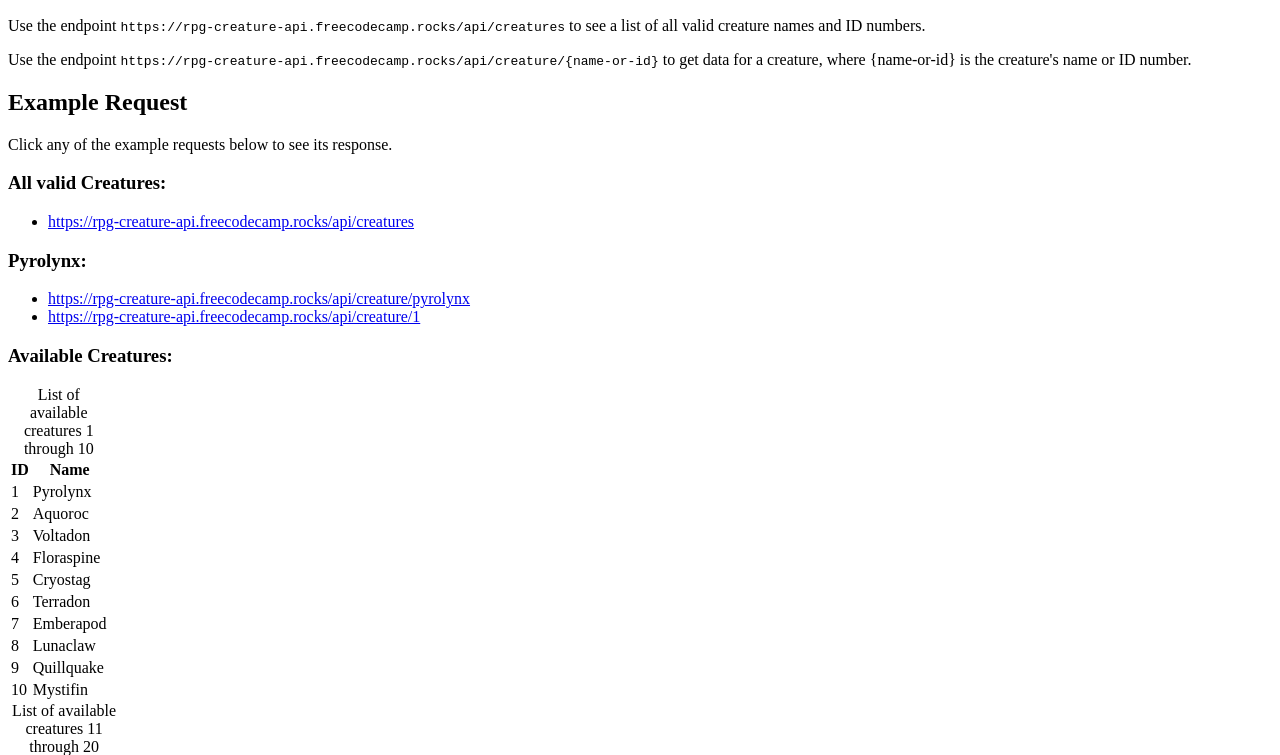
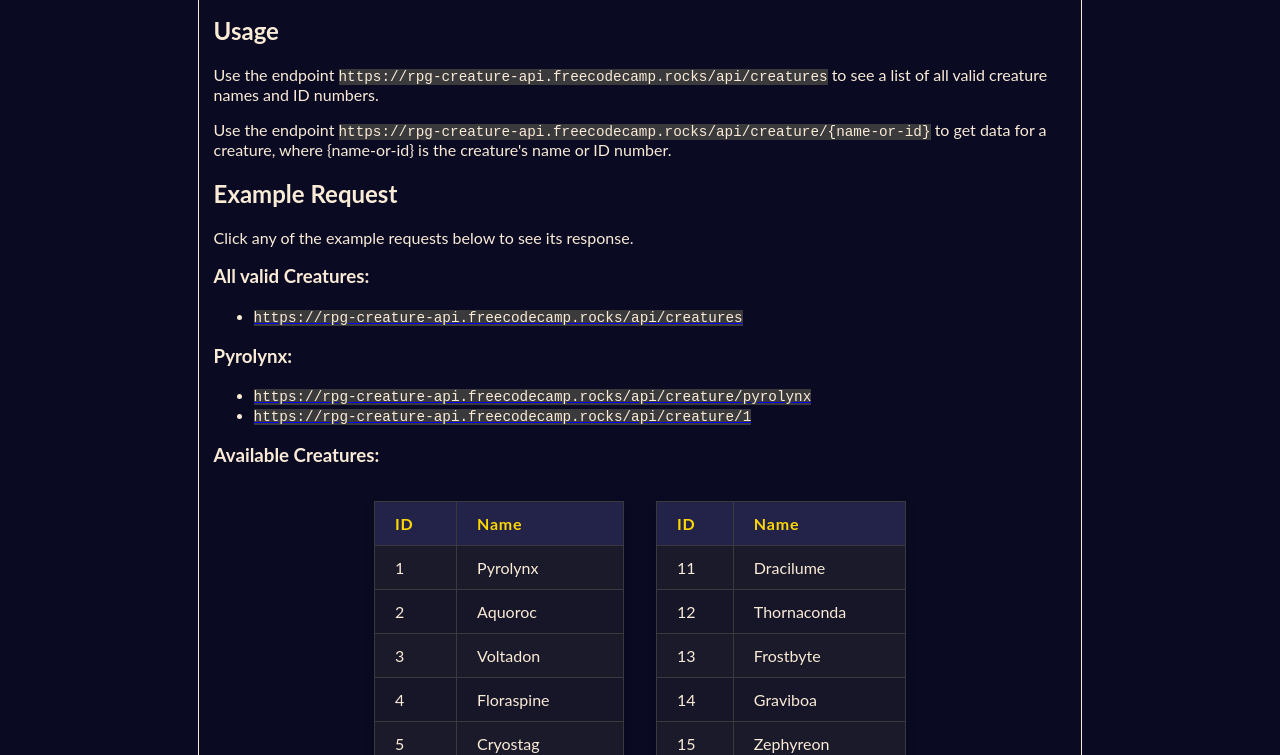
Before and after one commit to xdroj/RPG-creature-Search-API, a plain HTML site: page index.html in a window 1280 px wide. Shown: the part 110-865 px from the top of the page. Drawn offline with Linux system fonts and the light colour scheme.

Commit message:
added styles on css

```diff
--- a/index.html
+++ b/index.html
@@ -18,11 +18,11 @@
                 <p>Click any of the example requests below to see its response.</p>
 
                 <h3>All valid Creatures:</h3>
-                    <ul><li><a href="https://rpg-creature-api.freecodecamp.rocks/api/creatures" target="_blank">https://rpg-creature-api.freecodecamp.rocks/api/creatures</a></li></ul>
+                    <ul><li><a href="https://rpg-creature-api.freecodecamp.rocks/api/creatures" target="_blank"><code>https://rpg-creature-api.freecodecamp.rocks/api/creatures</code></a></li></ul>
                 <h3>Pyrolynx:</h3>
                     <ul>
-                        <li><a href="https://rpg-creature-api.freecodecamp.rocks/api/creature/pyrolynx" target="_blank">https://rpg-creature-api.freecodecamp.rocks/api/creature/pyrolynx</a></li>
-                        <li><a href="https://rpg-creature-api.freecodecamp.rocks/api/creature/1" target="_blank">https://rpg-creature-api.freecodecamp.rocks/api/creature/1</a></li>
+                        <li><a href="https://rpg-creature-api.freecodecamp.rocks/api/creature/pyrolynx" target="_blank"><code>https://rpg-creature-api.freecodecamp.rocks/api/creature/pyrolynx</code></a></li>
+                        <li><a href="https://rpg-creature-api.freecodecamp.rocks/api/creature/1" target="_blank"><code>https://rpg-creature-api.freecodecamp.rocks/api/creature/1</code></a></li>
                     </ul>
                 <h3>Available Creatures:</h3>
                     <div class="tables-wrap">
--- a/style.css
+++ b/style.css
@@ -0,0 +1,80 @@
+body {
+    font-family: Lato, sans-serif;
+    background-color: #0a0a23;
+    color: antiquewhite;
+}
+main{
+    display: flex;
+    justify-content: center;
+    align-items: center;
+    flex-direction: column;
+    margin: auto;
+}
+.usage {
+    border: 1px solid antiquewhite;
+    margin: 0 15%;
+    padding: 15px;
+}
+code{
+    background-color: #3a3a3d;
+    font-size: 1.1em;
+    color: antiquewhite;
+}
+
+/*Tables*/
+
+caption {
+  display: none;
+}
+
+.sr-only {
+  position: absolute;
+  width: 1px;
+  height: 1px;
+  padding: 0;
+  margin: -1px;
+  overflow: hidden;
+  clip: rect(0, 0, 0, 0);
+  border: 0;
+  white-space: nowrap;
+}
+
+.tables-wrap {
+  width: 100%;
+  display: flex;
+  flex-wrap: wrap;
+  justify-content: center;
+}
+
+table {
+  margin: 1em;
+  border-collapse: collapse;
+  border: 1px solid white;
+  min-width: 250px;
+  background-color: #1a1a2a;
+  color: antiquewhite;
+  box-shadow: 0 2px 8px rgba(0,0,0,0.3);
+}
+
+th, td {
+  padding: 0.75em 1.25em;
+  border: 1px solid #3a3a3d;
+  text-align: left;
+}
+
+th {
+  background-color: #23234a;
+  color: #ffd700;
+  font-weight: bold;
+  letter-spacing: 0.05em;
+}
+
+tr:nth-child(even) td {
+  background-color: #161628;
+}
+
+tr:hover td {
+  background-color: #23234a;
+  color: #fff;
+  transition: background 0.2s;
+}
```
